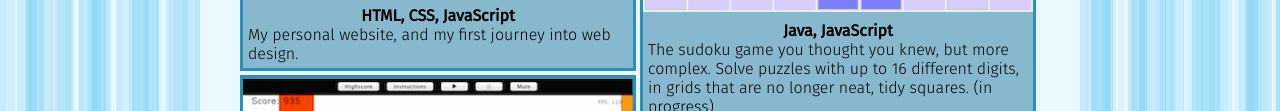
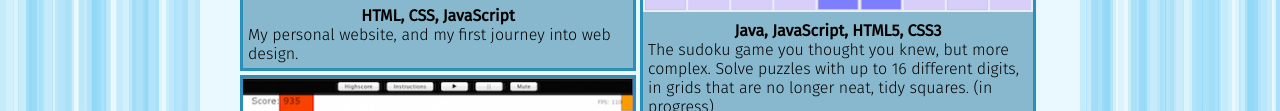
Before and after one commit to shawtan/shawtan.github.io, a plain HTML site: page projects.html in a window 1280 px wide. Shown: the part 510-621 px from the top of the page. Drawn offline with nearby package versions, Linux system fonts and the light colour scheme.

Commit message:
sudoku added languages

```diff
--- a/projects.html
+++ b/projects.html
@@ -90,7 +90,7 @@
             <img src="rsc/projects/sudoku.png">
           </a>
           <div class="describe">
-            <div class="lang">Java, JavaScript</div>
+            <div class="lang">Java, JavaScript, HTML5, CSS3</div>
             The sudoku game you thought you knew, but more complex. Solve puzzles with up to 16 different digits, in grids that are no longer neat, tidy squares. (in progress)
           </div>
         </div>
```
